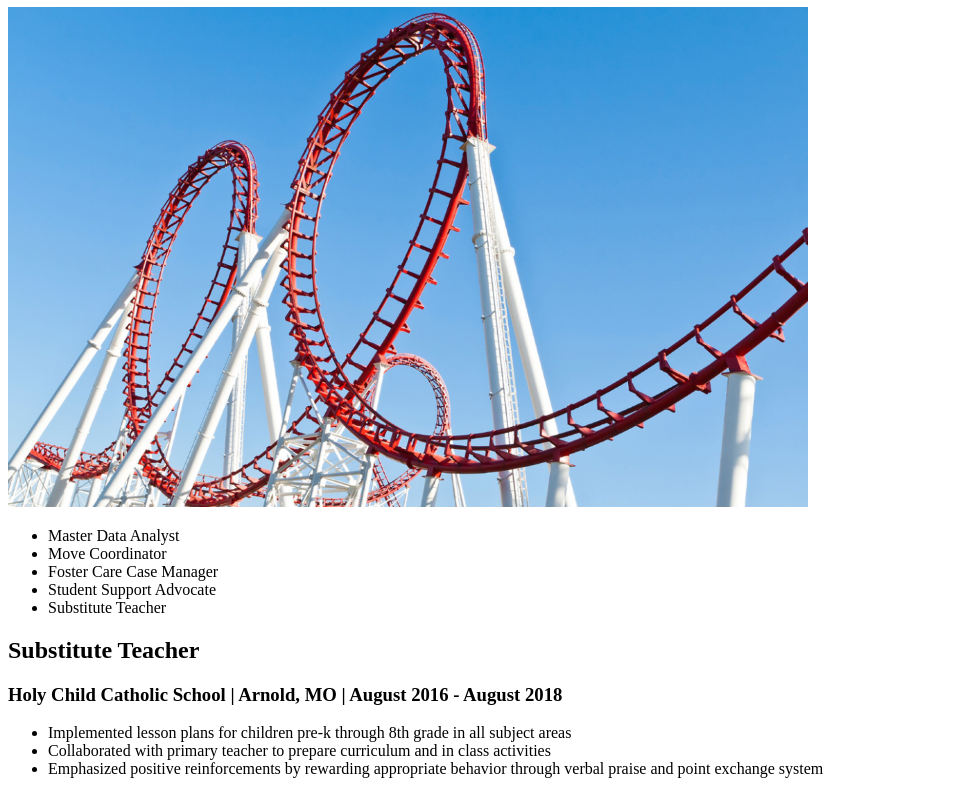
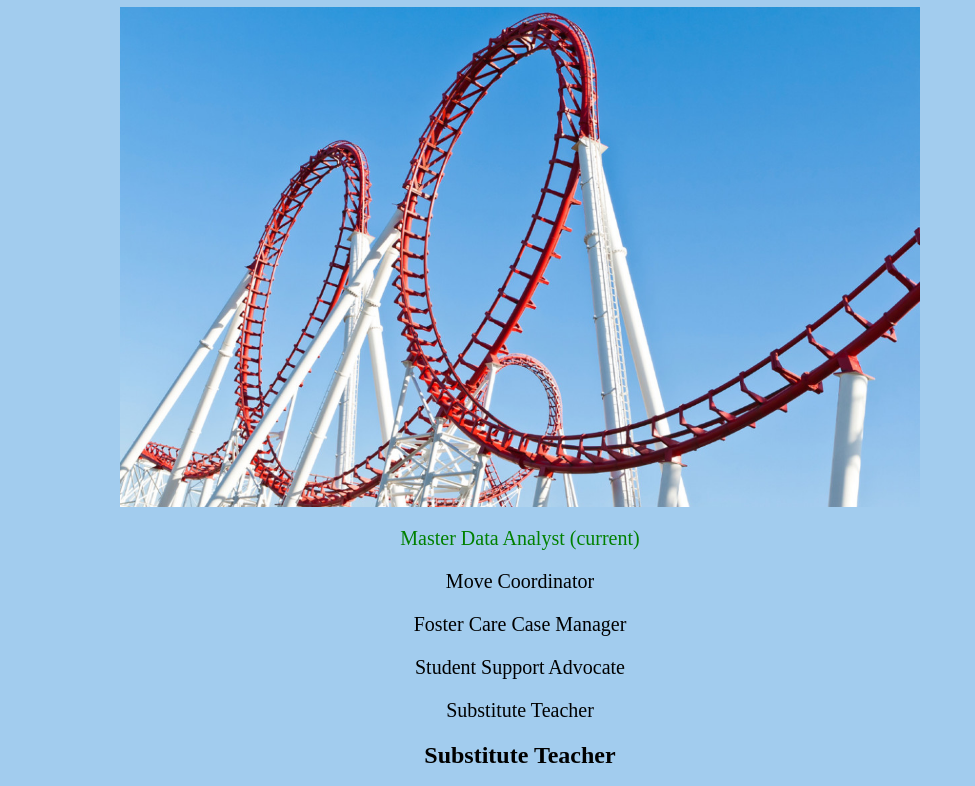
Before and after one commit to STL-WomenPlus-WebDev-March2023/js-assignment-4-html-me-something-angelaengle67, a website: page index.html in a window 1280 px wide. Shown: the part 73-859 px from the top of the page, without its empty margins (0-975 px from the left). Drawn offline with Linux system fonts and the light colour scheme.

Commit message:
Added some killer CSS styling

```diff
--- a/index.html
+++ b/index.html
@@ -1,64 +1,66 @@
 <!DOCTYPE html>
 <html>
    <head>
+      <link rel="stylesheet" href="styles.css">
       <title>Career Journey</title>
    </head>
    <body>
          <header>
-            <h1>Angela Engle's Career Journey</h1>
-            <img src="images/rollercoaster.jpg" width="800" height="500">
-               <ul>
-                  <li>Master Data Analyst</li>
-                  <li>Move Coordinator</li>
-                  <li>Foster Care Case Manager</li>
-                  <li>Student Support Advocate</li>
-                  <li>Substitute Teacher</li>
-               </ul>
+            <h1 class="center" id="mainHeading">Angela Engle's Career Journey</h1>
+            <img src="images/rollercoaster.jpg" width="800" height="500" id="rollercoaster">
+
+                  <p id="testP" class="funParagraph">Master Data Analyst (current)</p>
+                  <p>Move Coordinator</p>
+                  <p>Foster Care Case Manager</p>
+                  <p>Student Support Advocate</p>
+                  <p>Substitute Teacher</p>
+
          </header>
          <main>
             <article>
-               <h2>Substitute Teacher</h2>
+               <h2 class="center">Substitute Teacher</h2>
                   <h3>Holy Child Catholic School | Arnold, MO | August 2016 - August 2018</h3>
                      <ul>
                         <li>Implemented lesson plans for children pre-k through 8th grade in all subject areas</li>
                         <li>Collaborated with primary teacher to prepare curriculum and in class activities</li>
                         <li>Emphasized positive reinforcements by rewarding appropriate behavior through verbal praise and point exchange system</li>
                      </ul>
-               <h2>Student Support Advocate</h2>
+               <h2 class="center">Student Support Advocate</h2>
                   <h3>Bell-Brown Medical Institute | Florissant, MO | May 2019 - January 2020</h3>
                      <ul>
                         <li>Provided emotional support and practical solutions by compiling resources for stress and test anxiety reduction</li>
                         <li>Instructed Leadership and Professional Development courses and contributed to curriculum with additional learning resources and formats (media, written, and group activities)</li>
                         <li>Monitored and tracked the progress of students’ job search by creating an excel sheet tracking system and diligent follow up contact via email and phone</li>
                      </ul>
-               <h2>Foster Care Case Manager</h2>
+               <h2 class="center">Foster Care Case Manager</h2>
                   <h3>Great Circle | St. Louis, MO | February 2020 - August 2020</h3>
                      <ul>
                         <li>Assessed the risk of child abuse/neglect and on-going safety of children on case load</li>
                         <li>Recorded initial and ongoing case activity, maintained case records, and prepared all required court reports</li>
                         <li>Communicated with law enforcement and juvenile officers, families and foster parents, and community organizations regarding children’s needs</li>
                      </ul>
-               <h2>Move Coordinator</h2>
+               <h2 class="center">Move Coordinator</h2>
                   <h3>UniGroup | Fenton, MO | March 2021 - June 2021</h3>
                      <ul>
                         <li>Communicated with multiple teams to ensure safe and timely shipment of customers’ household goods</li>
                         <li>Scheduled third party services to disassemble or crate specialty household items</li>
                         <li>Collaborated with origin and destination agencies to schedule arrival and departure dates</li>
                      </ul>
-               <h2>Master Data Analyst</h2>
+               <h2 class="center">Master Data Analyst</h2>
                   <h3>Bunzl Distribution | Creve Coeur, MO | March 2022 - Current</h3>
                      <ul>
                         <li>Audits hundreds of new item creation requests against business standards weekly to ensure data integrity</li>
                         <li>Creates and documents Global Trade Item Numbers (GTINs) and Universal Product Codes (UPCs) for the company's own brands</li>
                         <li>Manages projects geared toward data quality assurance and mapping file paths</li>
                      </ul>
-               <h2>Full Stack Web Developer</h2>
-                  <h3>Your Company | WFH | To Infinite... and Beyond!</h3>
+               <h2 class="center">Full Stack Web Developer</h2>
+                  <h3>Your Company | WFH | To Infinity... and Beyond!</h3>
                      <ul>
                         <li>Will develop full-stack applications across various programs using company-wide frameworks</li>
                         <li>Will collaborate with other developers on group projects using GitHub</li>
                         <li>Will utilize the documentation on the web and debugging skills to work through challenges</li>
                      </ul>
+                     <img src="images/buzz.jpg" width="800" height="500" id="buzz">
             </article>
          </main>
       <footer> &copy; 2023 Angela Engle</footer>
--- a/styles.css
+++ b/styles.css
@@ -1 +1,32 @@
-/* Write your CSS here! */
+  body {
+    width: 100%;
+	max-width: 1024px;
+	margin: 8px;
+    padding: 0%;
+    display: block;
+	background-color: #a2ccee;
+	font-size: 100%;
+  }
+
+  #mainHeading{
+    color:red
+  }
+
+  #rollercoaster, #buzz{
+    display: block;
+    margin-left: auto;
+    margin-right: auto;
+  }
+
+  .center, h3 {
+    text-align: center;
+  }
+
+  p {
+    text-align: center;
+    font-size: 20px;
+  }
+
+  .funParagraph{
+    color:green;
+  }
```
Also changed, not shown: images/buzz.jpg (added).
